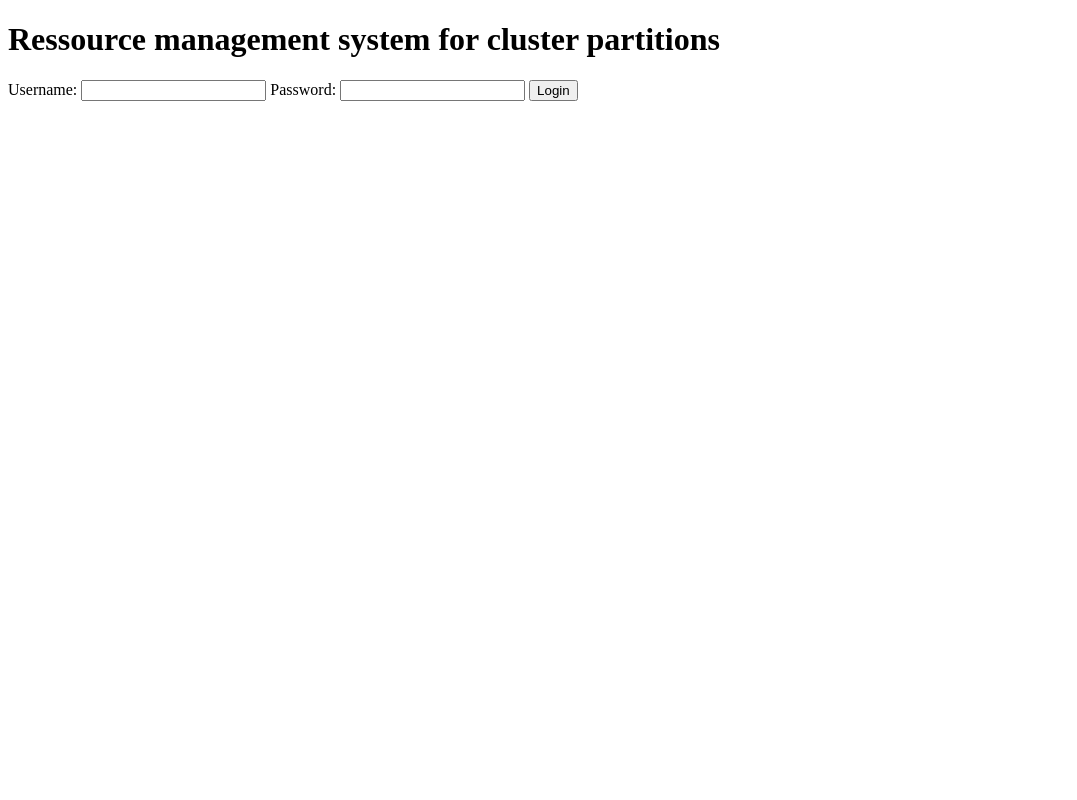
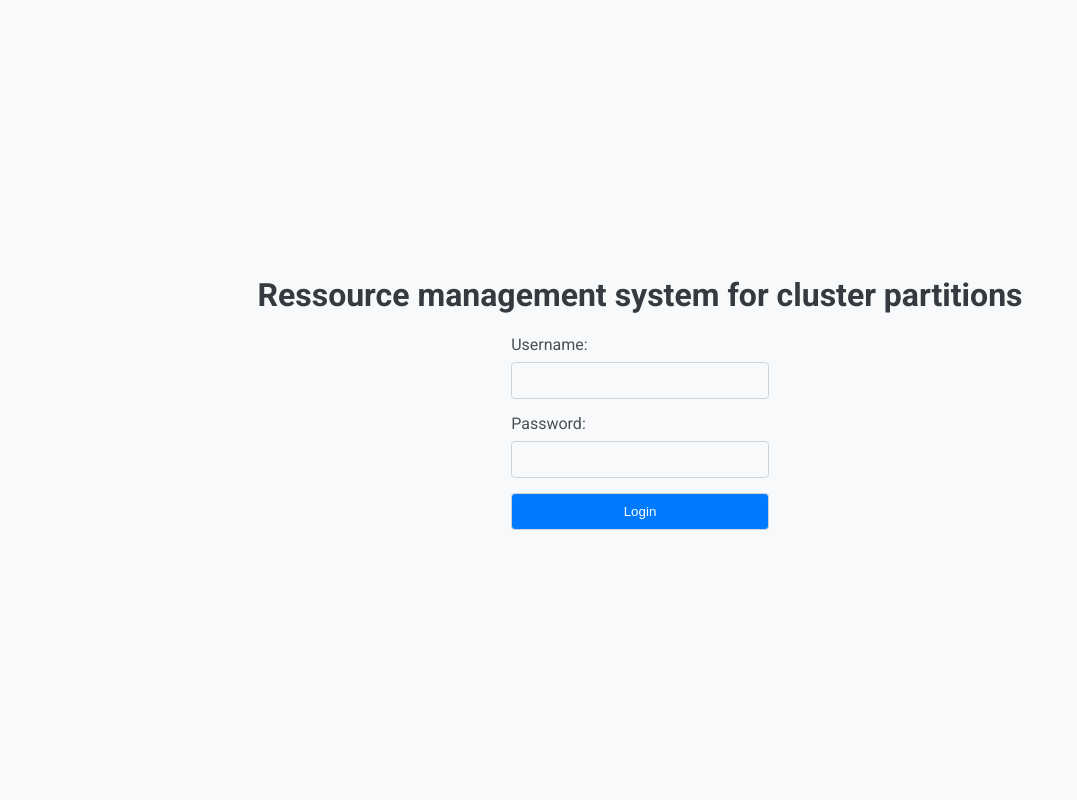
Before and after one commit to anassKEMMOUNE/Resource-management-system-for-cluster-partitions, a Flask app: page / in a window 1280 px wide. Shown: the whole page, without its empty margins (0-1077 px from the left). Run offline with Flask 3, Linux system fonts and the light colour scheme.

Commit message:
added login styling+ partition data showing

```diff
--- /dev/null
+++ b/static/css/login.css
@@ -0,0 +1,75 @@
+@import url('https://fonts.googleapis.com/css2?family=Roboto:ital,wght@0,100;0,300;0,400;0,500;0,700;0,900;1,100;1,300;1,400;1,500;1,700;1,900&display=swap');
+
+body {
+    font-family: 'Roboto', sans-serif;
+    background-color: #f8f9fa;
+    margin: 0;
+    padding: 0;
+    display: flex;
+    flex-direction: column;
+    align-items: center;
+    justify-content: center;
+    height: 100vh;
+}
+
+h1 {
+    text-align: center;
+    color: #343a40;
+}
+
+.alert {
+    padding: 15px;
+    margin-bottom: 20px;
+    border: 1px solid transparent;
+    border-radius: 4px;
+}
+
+.alert-success {
+    color: #155724;
+    background-color: #d4edda;
+    border-color: #c3e6cb;
+}
+
+.alert-danger {
+    color: #721c24;
+    background-color: #f8d7da;
+    border-color: #f5c6cb;
+}
+
+.login-form {
+    max-width: 400px;
+    width: 100%;
+    background-color: #ffffff;
+    padding: 20px;
+    border: 1px solid #ced4da;
+    border-radius: 5px;
+    box-shadow: 0 4px 6px rgba(0, 0, 0, 0.1);
+    margin-top: 50px;
+}
+
+label {
+    display: block;
+    margin-bottom: 8px;
+    color: #495057;
+}
+
+input {
+    width: 100%;
+    padding: 10px;
+    margin-bottom: 15px;
+    box-sizing: border-box;
+    border: 1px solid #ced4da;
+    border-radius: 4px;
+    background-color: #f8f9fa;
+    color: #495057;
+}
+
+input[type="submit"] {
+    background-color: #007bff;
+    color: #fff;
+    cursor: pointer;
+}
+
+input[type="submit"]:hover {
+    background-color: #0056b3;
+}
--- a/static/json/result1.json
+++ b/static/json/result1.json
@@ -0,0 +1 @@
+{"defq*": {"AVAIL": "up", "TIMELIMIT": "1:00:00", "NODES": "4", "STATE": "alloc", "NODELIST": "node[03-05,15]"}, "gpu": {"AVAIL": "up", "TIMELIMIT": "2-00:00:00", "NODES": "5", "STATE": "idle", "NODELIST": "node[08-10,16-17]"}, "shortq": {"AVAIL": "up", "TIMELIMIT": "4:00:00", "NODES": "4", "STATE": "alloc", "NODELIST": "node[03-05,15]"}, "longq": {"AVAIL": "up", "TIMELIMIT": "30-00:00:0", "NODES": "4", "STATE": "alloc", "NODELIST": "node[03-05,15]"}, "visu": {"AVAIL": "up", "TIMELIMIT": "1-00:00:00", "NODES": "1", "STATE": "mix", "NODELIST": "visu01"}, "special": {"AVAIL": "up", "TIMELIMIT": "30:00", "NODES": "5", "STATE": "idle", "NODELIST": "node[08-10,16-17]"}}
--- a/templates/login.html
+++ b/templates/login.html
@@ -4,6 +4,8 @@
     <meta charset="UTF-8">
     <meta name="viewport" content="width=device-width, initial-scale=1.0">
     <title>Cluster Management</title>
+    <link rel="stylesheet" type="text/css" href="{{ url_for('static', filename='css/login.css') }}">
+
 </head>
 <body>
     <h1>Ressource management system for cluster partitions</h1>
@@ -15,7 +17,7 @@
       {% endif %}
     {% endwith %}
 
-    <form method="post" action="{{ url_for('login') }}" class ='login_form'>
+    <form method="post" action="{{ url_for('login') }}" class="login_form">
         {{ form.csrf_token }}
         <label for="username">Username:</label>
         {{ form.username() }}
```
Also changed, not shown: static/json/result2.json (+1 -1 lines), static/json/result3.json (+1 -0 lines), templates/index.html (+49 -5 lines), 3 other files.
